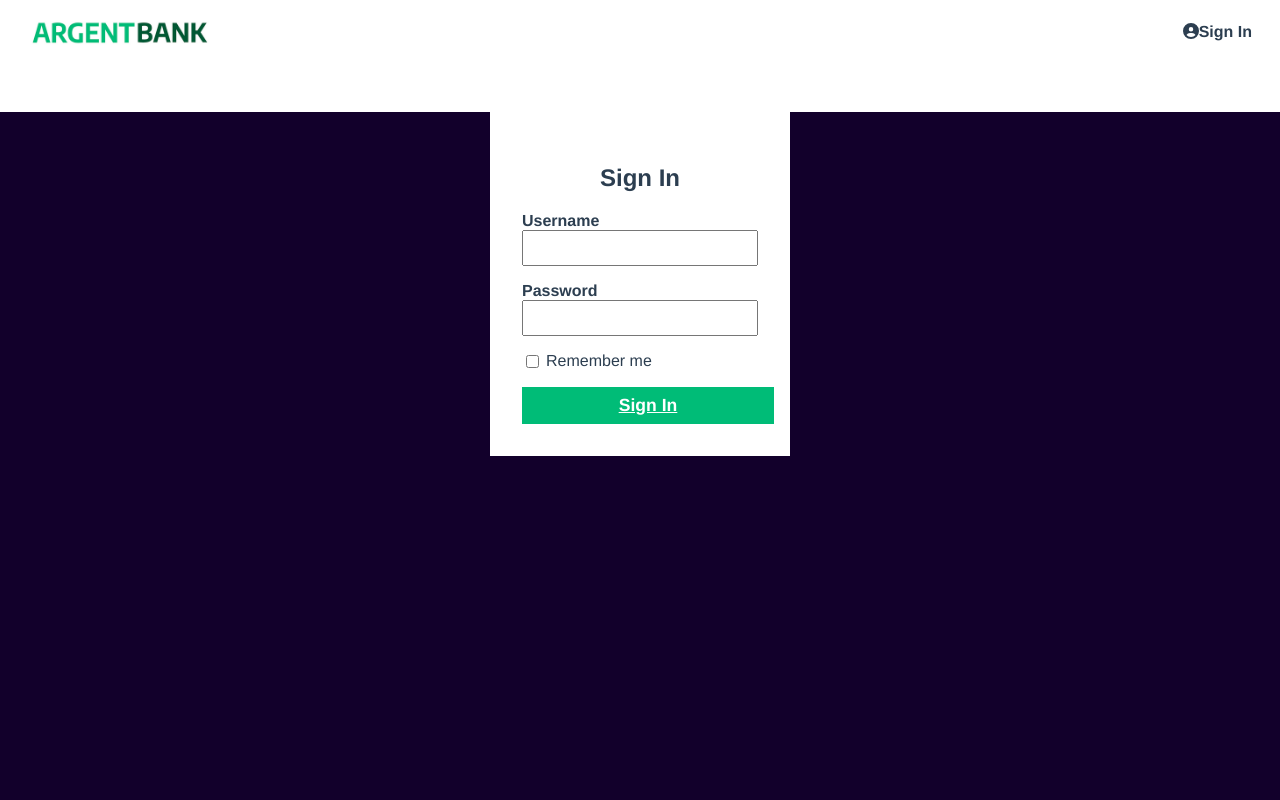
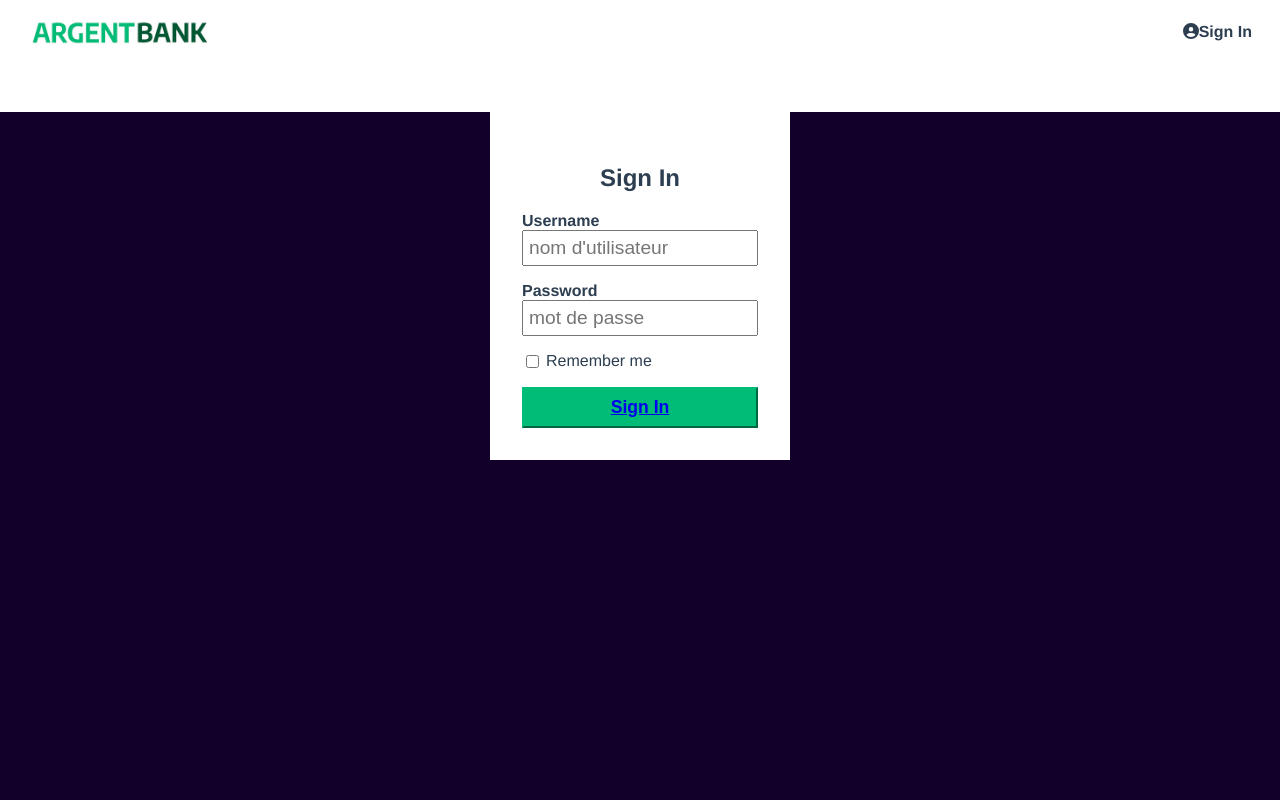
Before and after one commit to abaddon101/Project-13-Remede-Agency-Front-End, a React (Create React App) app: page /signin in a window 1280 px wide. Shown: the top 800 px of the page. Built offline with nearby package versions, Linux system fonts and the light colour scheme.

Commit message:
mep en place store reducers et action puis mep form

```diff
--- a/package.json
+++ b/package.json
@@ -7,6 +7,7 @@
     "@fortawesome/fontawesome-svg-core": "^6.4.0",
     "@fortawesome/free-solid-svg-icons": "^6.4.0",
     "@fortawesome/react-fontawesome": "^0.2.0",
+    "@reduxjs/toolkit": "^1.9.5",
     "@testing-library/jest-dom": "^5.16.5",
     "@testing-library/react": "^13.4.0",
     "@testing-library/user-event": "^13.5.0",
--- a/src/componentSignInPage/Main.tsx
+++ b/src/componentSignInPage/Main.tsx
@@ -1,28 +1,63 @@
 import React from "react";
+import { useState } from "react";
 import { Link } from "react-router-dom";
 
 function Main() {
+  const [formData, setFormData] = useState({
+    username: "",
+    password: "",
+  });
+
+  const { username, password } = formData;
+
+  const onChange = (e: any) => {
+    setFormData((prevState) => ({
+      ...prevState,
+      [e.target.name]: e.target.value,
+      [e.target.password]: e.target.value,
+    }));
+  };
+
+  const onSubmit = (e: any) => {
+    e.preventDefault();
+  };
+
   return (
     <main className="main bg-dark">
       <section className="sign-in-content">
         <i className="fa fa-user-circle sign-in-icon"></i>
         <h1>Sign In</h1>
-        <form>
+        <form onSubmit={onSubmit}>
           <div className="input-wrapper">
             <label htmlFor="username">Username</label>
-            <input type="text" id="username" />
+            <input
+              type="text"
+              id="username"
+              name="username"
+              value={username}
+              placeholder="nom d'utilisateur"
+              onChange={onChange}
+            />
           </div>
           <div className="input-wrapper">
             <label htmlFor="password">Password</label>
-            <input type="password" id="password" />
+            <input
+              type="password"
+              id="password"
+              name="password"
+              value={password}
+              placeholder="mot de passe"
+              onChange={onChange}
+            />
           </div>
           <div className="input-remember">
             <input type="checkbox" id="remember-me" />
             <label htmlFor="remember-me">Remember me</label>
           </div>
-          <Link to="/profil" className="sign-in-button">
-            Sign In
-          </Link>
+
+          <button className="sign-in-button" type="submit">
+            <Link to="/profil">Sign In</Link>
+          </button>
         </form>
       </section>
     </main>
--- /dev/null
+++ b/src/features/actions/user.action.tsx
@@ -0,0 +1,13 @@
+import axios from "axios";
+
+export const GET_POST = "GET_POST";
+
+export const getPost = () => {
+  return (dispatch: any) => {
+    return axios.get("http://localhost:3001/").then((res) => {
+      console.log(res);
+    });
+  };
+};
+
+export const GET_LOG = "GET_LOG";
--- /dev/null
+++ b/src/features/reducers/index.tsx
@@ -0,0 +1,10 @@
+
+import { combineReducers } from "redux";
+import userReducer from "./user.reducer";
+import postReducer from "./post.reducer";
+
+export default combineReducers({
+  // REDUCERS
+  userReducer,
+  postReducer
+});
--- /dev/null
+++ b/src/features/reducers/post.reducer.tsx
@@ -0,0 +1,6 @@
+const initialState = {};
+
+export default function postReducer(state = initialState, action: any) {
+  // switch
+  return state;
+}
--- /dev/null
+++ b/src/features/reducers/user.reducer.tsx
@@ -0,0 +1,6 @@
+const initialState = {};
+
+export default function userReducer(state = initialState, action: any) {
+  // switch
+  return state;
+}
--- a/src/index.tsx
+++ b/src/index.tsx
@@ -1,14 +1,31 @@
-import React from 'react';
-import ReactDOM from 'react-dom/client';
-import App from './App';
-import reportWebVitals from './reportWebVitals';
+import React from "react";
+import ReactDOM from "react-dom/client";
+import App from "./App";
+import reportWebVitals from "./reportWebVitals";
+
+// REDUX
+import { Provider } from "react-redux";
+import { configureStore } from "@reduxjs/toolkit";
+import rootReducer from "./features/reducers";
+import { getPost } from "./features/actions/user.action";
+// import { getUser } from "./actions/user.action";
+
+const store = configureStore({
+  reducer: rootReducer,
+  devTools: true,
+});
+
+store.dispatch(getPost());
 
 const root = ReactDOM.createRoot(
-  document.getElementById('root') as HTMLElement
+  document.getElementById("root") as HTMLElement
 );
 root.render(
   <React.StrictMode>
-    <App />
+    <Provider store={store}>
+      <App />
+    </Provider>
+    ,
   </React.StrictMode>
 );
 
```
Also changed, not shown: src/Api/dataSlice.tsx (+7 -0 lines), src/logo.svg (deleted), 1 other file (tests, documents, lock files or other folders).
